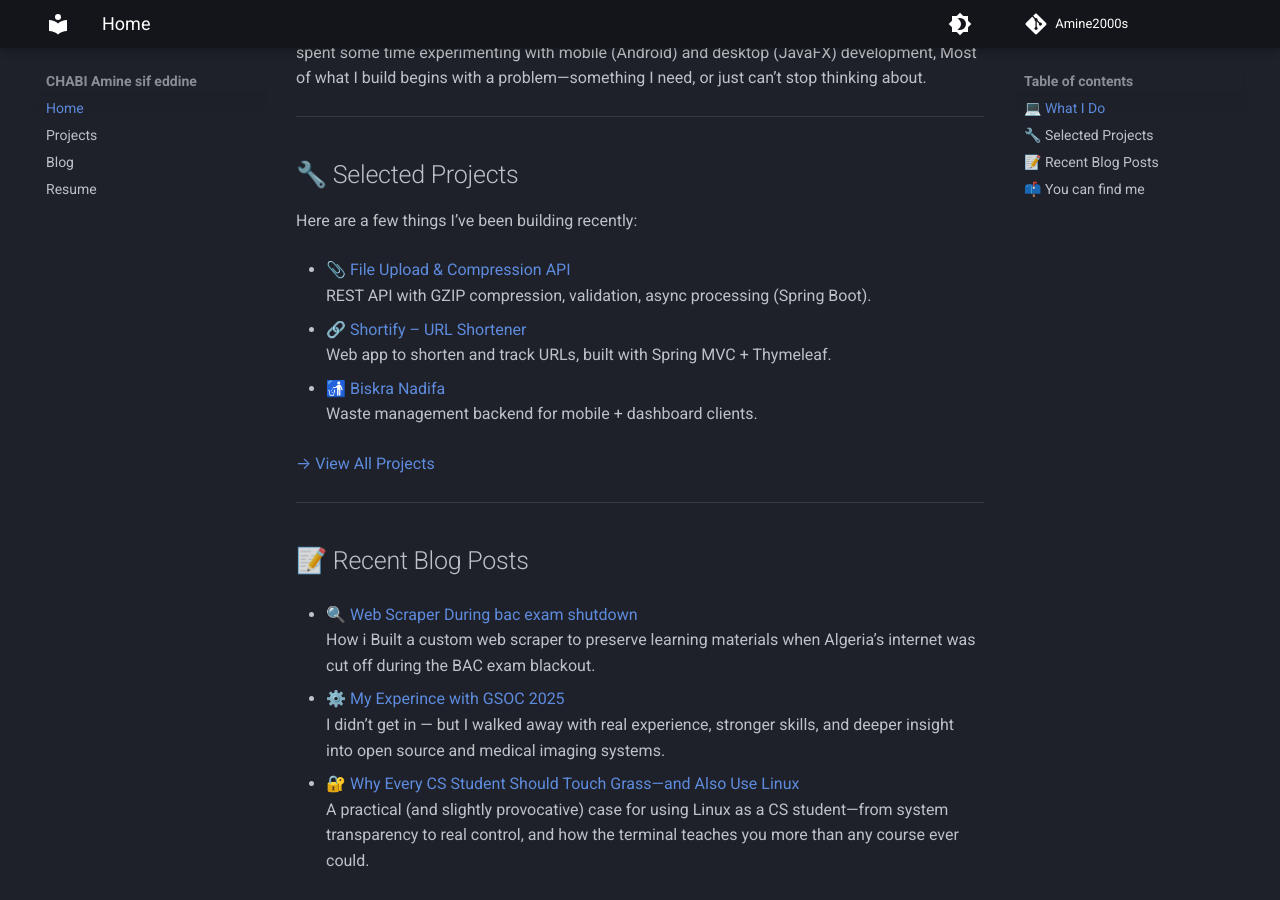
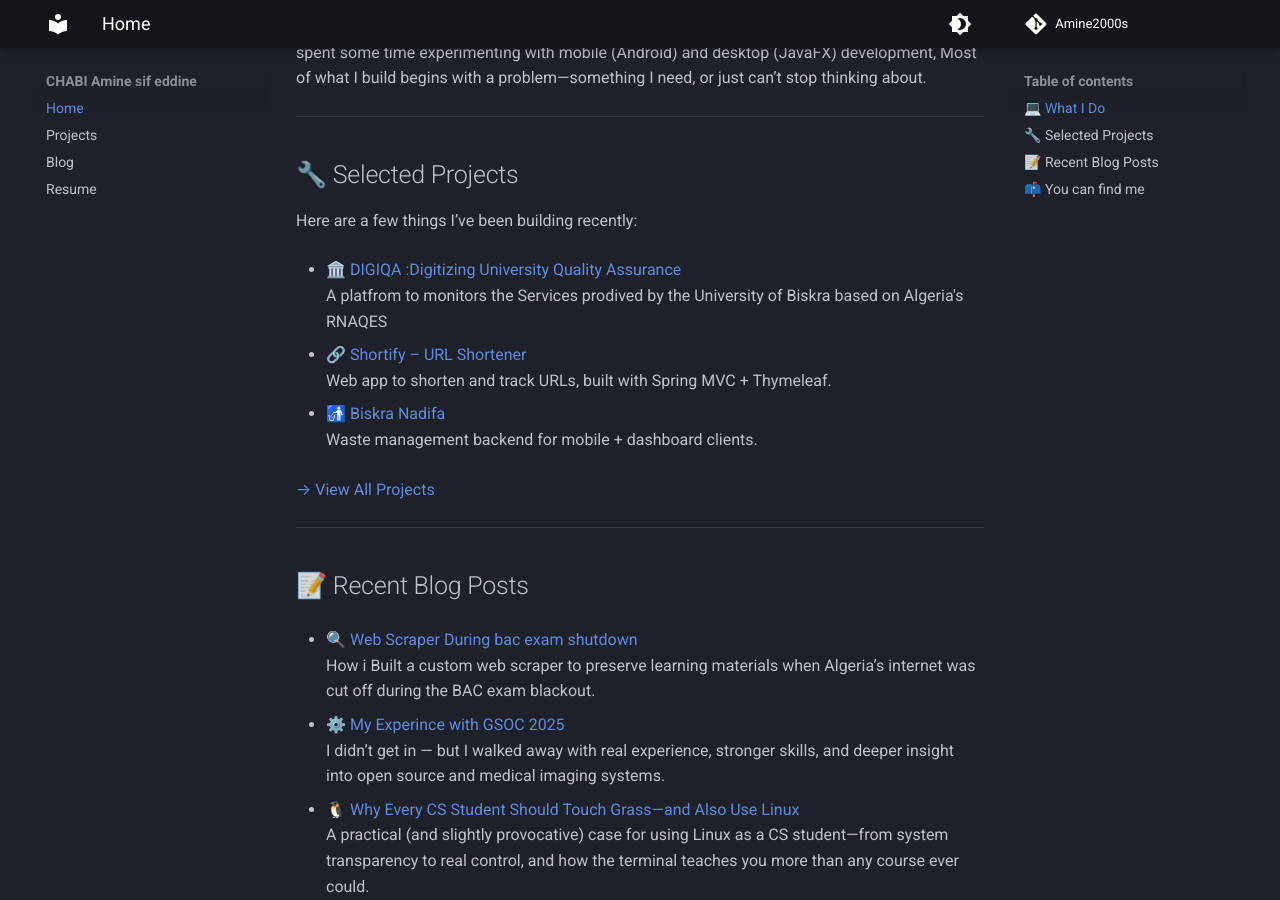
Before and after one commit to Amine2000s/personal-website, an MkDocs documentation site: the page built from docs/index.md, in a window 1280 px wide and 900 px high, scrolled down 745 px. Built offline with MkDocs 1.6.1 and Material for MkDocs 9.7.7, drawn with Linux system fonts in a browser that asks for light colours.

Commit message:
modification at home page

```diff
--- a/docs/index.md
+++ b/docs/index.md
@@ -40,8 +40,8 @@ I focus primarily on backend development—Java, Spring Boot, APIs, and systems
 
 Here are a few things I’ve been building recently:
 
-- [📎 File Upload & Compression API](projects/file-compression-api.md)
-  REST API with GZIP compression, validation, async processing (Spring Boot).
+- [🏛️  DIGIQA :Digitizing University Quality Assurance](projects/digiqa.md)
+  A platfrom to monitors the Services prodived by the University of Biskra based on Algeria's RNAQES
 
 - [🔗 Shortify – URL Shortener](projects/url-shortener.md)
   Web app to shorten and track URLs, built with Spring MVC + Thymeleaf.
@@ -60,7 +60,7 @@ How i Built a custom web scraper to preserve learning materials when Algeria’s
 - [⚙️ My Experince with GSOC 2025](blog/spring-async-file-upload.md)
 I didn’t get in — but I walked away with real experience, stronger skills, and deeper insight into open source and medical imaging systems.
 
-- [🔐 Why Every CS Student Should Touch Grass—and Also Use Linux](blog/why-linux.md.md)
+- [🐧 Why Every CS Student Should Touch Grass—and Also Use Linux](blog/why-linux.md.md)
   A practical (and slightly provocative) case for using Linux as a CS student—from system transparency to real control, and how the terminal teaches you more than any course ever could.
 
 [→ Browse All Blog Posts](blog/index.md)
```
